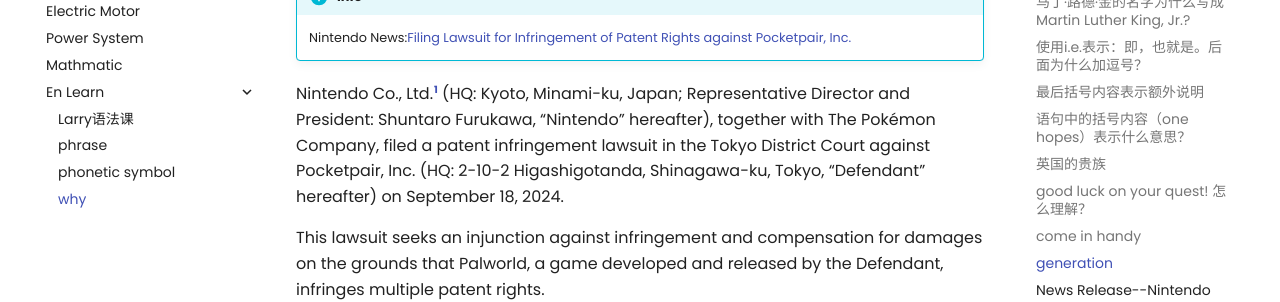
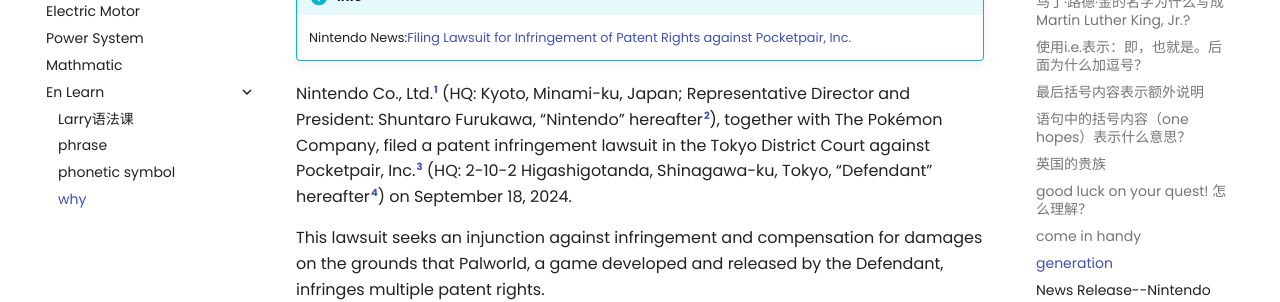
Before and after one commit to Pengyu-Jin/Pengyu-Jin.github.io, an MkDocs documentation site: the page built from docs/major/EN-learn/why.md, in a window 1280 px wide and 1400 px high, scrolled down 3085 px. Shown: the part 178-480 px from the top of the window. Built offline with MkDocs 1.6.1 and Material for MkDocs 9.7.7, drawn with Linux system fonts in a browser that asks for light colours; comment, search, counter and statistics services are not loaded; some of the changed lines change nothing that is shown; some of the changed text lies outside the part shown.

Commit message:
20240921

```diff
--- a/docs/major/EN-learn/why.md
+++ b/docs/major/EN-learn/why.md
@@ -90,13 +90,20 @@
 
     Nintendo News:[Filing Lawsuit for Infringement of Patent Rights against Pocketpair, Inc.](https://gbatemp.net/threads/nintendo-is-suing-the-creators-of-palworld.661009/){:target="_blank"}
 
-Nintendo Co., Ltd.[^1] (HQ: Kyoto, Minami-ku, Japan; Representative Director and President: Shuntaro Furukawa, “Nintendo” hereafter), together with The Pokémon Company, filed a patent infringement lawsuit in the Tokyo District Court against Pocketpair, Inc. (HQ: 2-10-2 Higashigotanda, Shinagawa-ku, Tokyo, “Defendant” hereafter) on September 18, 2024.
+Nintendo Co., Ltd.[^1] (HQ: Kyoto, Minami-ku, Japan; Representative Director and President: Shuntaro Furukawa, “Nintendo” hereafter[^2]), together with The Pokémon Company, filed a patent infringement lawsuit in the Tokyo District Court against Pocketpair, Inc.[^3] (HQ: 2-10-2 Higashigotanda, Shinagawa-ku, Tokyo, “Defendant” hereafter[^4]) on September 18, 2024.
 
 This lawsuit seeks an injunction against infringement and compensation for damages on the grounds that Palworld, a game developed and released by the Defendant, infringes multiple patent rights.
 
 Nintendo will continue to take necessary actions against any infringement of its intellectual property rights including the Nintendo brand itself, to protect the intellectual properties it has worked hard to establish over the years.
 
-[^1]: Nintendo Co., Ltd.
+[^1]: Co.: the abbreviation of company; Ltd.: the abbreviation of limited liability company.
+
+[^2]: in a later part of an official or legal document 〔正式或法律文件中〕在下文中，此后。在下文以"Nintendo"指代Nintendo Co., Ltd.
+
+[^3]: Inc.: the abbreviation of incorporated company.
+
+[^4]: 在下文以"Defendant"指代Pocketpair.
+
 
 ## 📝abbreviations and acronyms
 
```
